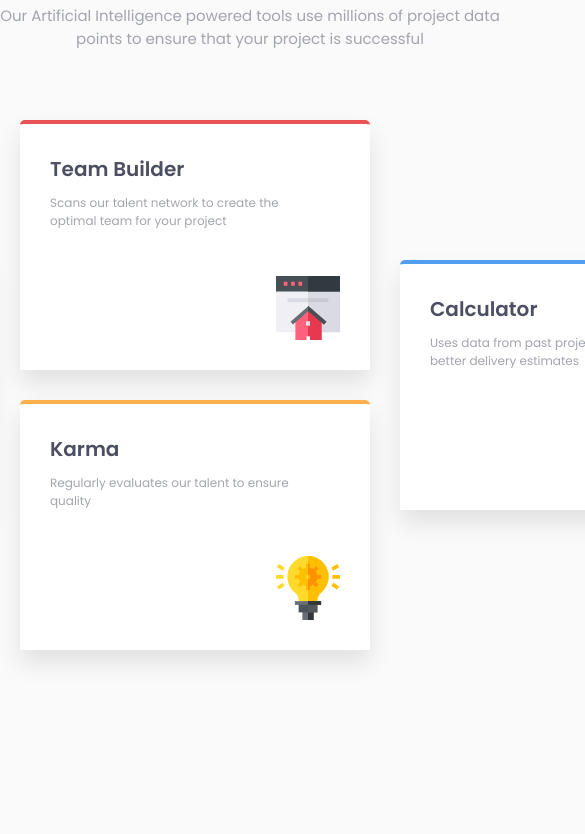
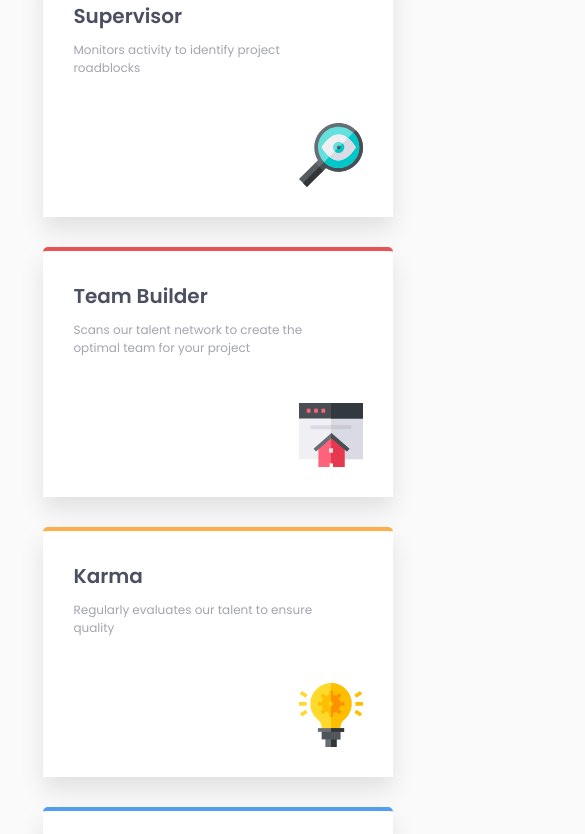
Before and after one commit to danielvnn/frontendmentor.io, a plain HTML site: page four-card-feature-section/index.html in a window 390 px wide. Shown: the part 330-1164 px from the top of the page, 585 px wide, since content can reach past the window. Before the commit the page ends 1140 px from the top, so only its background shows below. Drawn offline with Linux system fonts and the light colour scheme.

Commit message:
responsive for mobile

```diff
--- a/four-card-feature-section/style.css
+++ b/four-card-feature-section/style.css
@@ -29,7 +29,9 @@ body {
   flex-direction: column;
   justify-content: center;
   align-items: center;
-  margin: 90px 0;
+  margin-top: 90px;
+  margin-bottom: 40px;
+  width: 100%;
 }
 
 .header {
@@ -67,6 +69,33 @@ body {
   justify-content: center;
   align-items: center;
   margin: 40px 0;
+  width: 100%;
+}
+
+@media (max-width: 1240px) {
+  .container {
+    margin: 40px 6%;
+  }
+}
+
+@media (max-width: 768px) {
+  .card-container {
+    flex-direction: column;
+  }
+  .card-container__center {
+    margin: 30px 0;
+  }
+  .description {
+    padding: 0 10px;
+    width: 100%;
+  }
+  .container {
+    margin: 90px 6%;
+  }
+
+  .title {
+    font-size: 1.6rem;
+  }
 }
 
 .card {
@@ -74,11 +103,19 @@ body {
   flex-direction: column;
   border-start-start-radius: 5px;
   border-start-end-radius: 5px;
+  /*  width: 100%;
+*/
   width: 350px;
   height: 250px;
   padding: 30px;
   background-color: white;
   box-shadow: 0px 13px 24px 0px rgba(0, 0, 0, 0.1);
+}
+
+@media (max-width: 375px) {
+  .card {
+    width: 310px;
+  }
 }
 
 .card__title {
```
